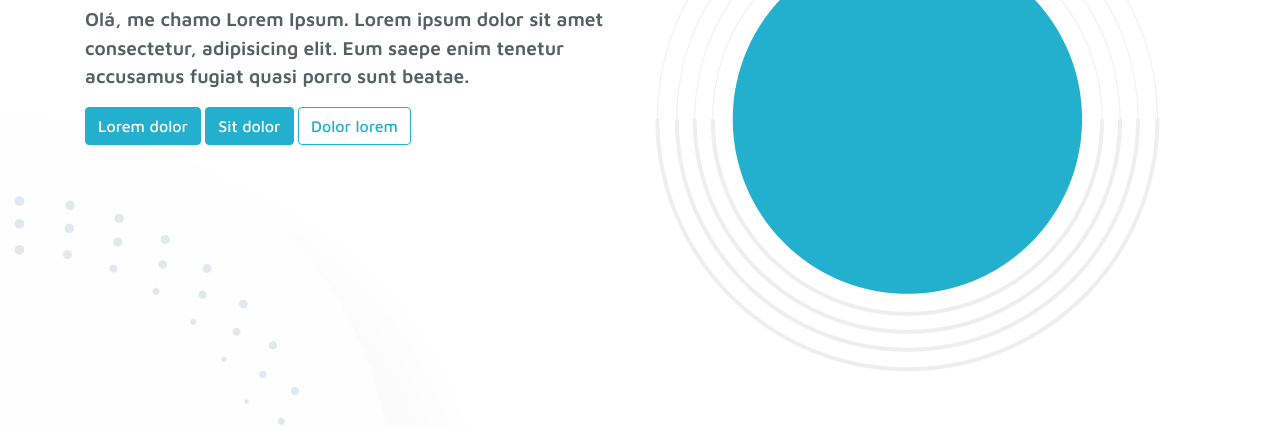
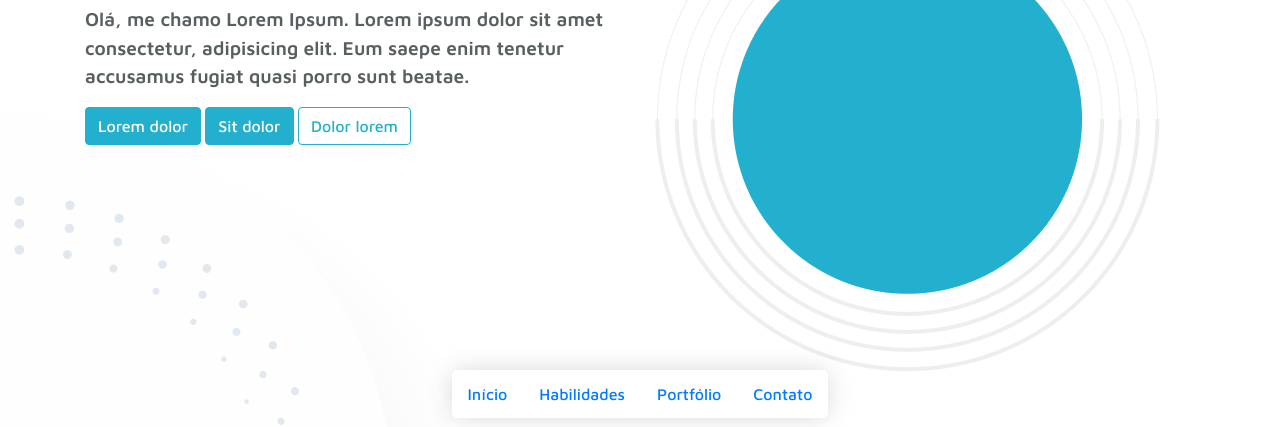
Before and after one commit to ernandesrs/pproj_front_ersportfolio, a website: page index.html in a window 1280 px wide. Shown: the part 378-805 px from the top of the page. Drawn offline with Linux system fonts and the light colour scheme.

Commit message:
A floating menu

```diff
--- a/index.html
+++ b/index.html
@@ -5,18 +5,18 @@
     <meta charset="UTF-8">
     <meta http-equiv="X-UA-Compatible" content="IE=edge">
     <meta name="viewport" content="width=device-width, initial-scale=1.0">
-    <title>Document</title>
+    <title>ERSPORTFOLIO - Lorem ipsum dolor sit amet consectetur</title>
 
     <link rel="stylesheet" href="./assets/css/styles.css">
 </head>
 
 <body>
 
-    <section class="section banner">
+    <section class="section banner" id="top">
         <div class="container">
             <div class="row">
                 <div class="col-12 col-lg-6 d-flex flex-column justify-content-center">
-                    <div class="d-flex">
+                    <header class="d-flex">
                         <h1 class="name">ERSPORTFOLIO</h1>
                         <div class="flex ml-4 social-profiles">
                             <a href="">
@@ -28,7 +28,7 @@
                                     alt="Linkedin">
                             </a>
                         </div>
-                    </div>
+                    </header>
                     <h2 class="title">Lorem ipsum dolor sit</h2>
                     <p class="description">
                         Olá, me chamo Lorem Ipsum. Lorem ipsum dolor sit amet consectetur,
@@ -121,7 +121,9 @@
             <div class="row justify-content-center py-4">
                 <div class="col-12 col-md-10 col-lg-8 col-xl-6 text-center">
                     <p class="text">
-                        Lorem ipsum dolor sit, amet consectetur adipisicing elit. Ullam natus adipisci quam! Lorem ipsum dolor, sit amet consectetur adipisicing elit. Dolores, illum!
+                        Lorem ipsum dolor sit, amet consectetur adipisicing elit. Ullam
+                        natus adipisci quam! Lorem ipsum dolor, sit amet consectetur
+                        adipisicing elit. Dolores, illum!
                     </p>
                 </div>
 
@@ -159,6 +161,25 @@
         </div>
     </footer>
 
+    <div class="floating-nav">
+        <div class="container">
+            <div class="floating-nav-inner">
+                <a href="#top">
+                    Início
+                </a>
+                <a href="#skills">
+                    habilidades
+                </a>
+                <a href="#works">
+                    portfólio
+                </a>
+                <a href="#findme">
+                    contato
+                </a>
+            </div>
+        </div>
+    </div>
+
 </body>
 
 </html>
--- a/src/scss/_custom.scss
+++ b/src/scss/_custom.scss
@@ -4,6 +4,39 @@ body {
 
     font-family: 'Maven Pro', sans-serif;
     color: $dark-normal;
+}
+
+.floating-nav {
+    width: 100%;
+    position: fixed;
+    bottom: $spacer / 4;
+    left: 0;
+    z-index: 999;
+
+    .container {
+        display: flex;
+        justify-content: center;
+        background-color: transparent;
+    }
+
+    .floating-nav-inner {
+        display: flex;
+        flex-direction: row;
+        justify-content: center;
+        background-color: $white;
+        border-radius: $border-radius-lg;
+        box-shadow: 0 0 24px -2px rgb($dark-dark, 0.25);
+
+        a {
+            display: inline-block;
+            padding: 12px 16px;
+            text-transform: capitalize;
+
+            &:hover {
+                text-decoration: none;
+            }
+        }
+    }
 }
 
 .section {
```
Also changed, not shown: assets/css/styles.css.
